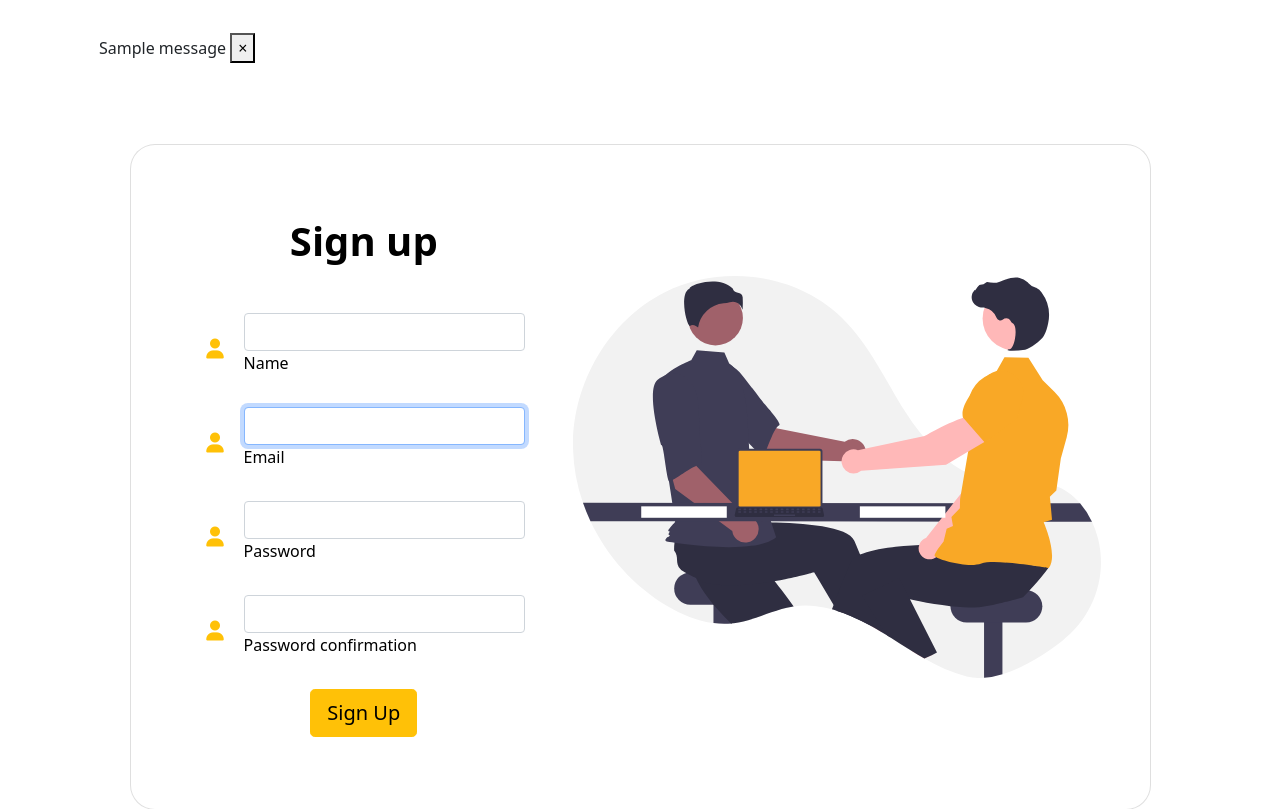
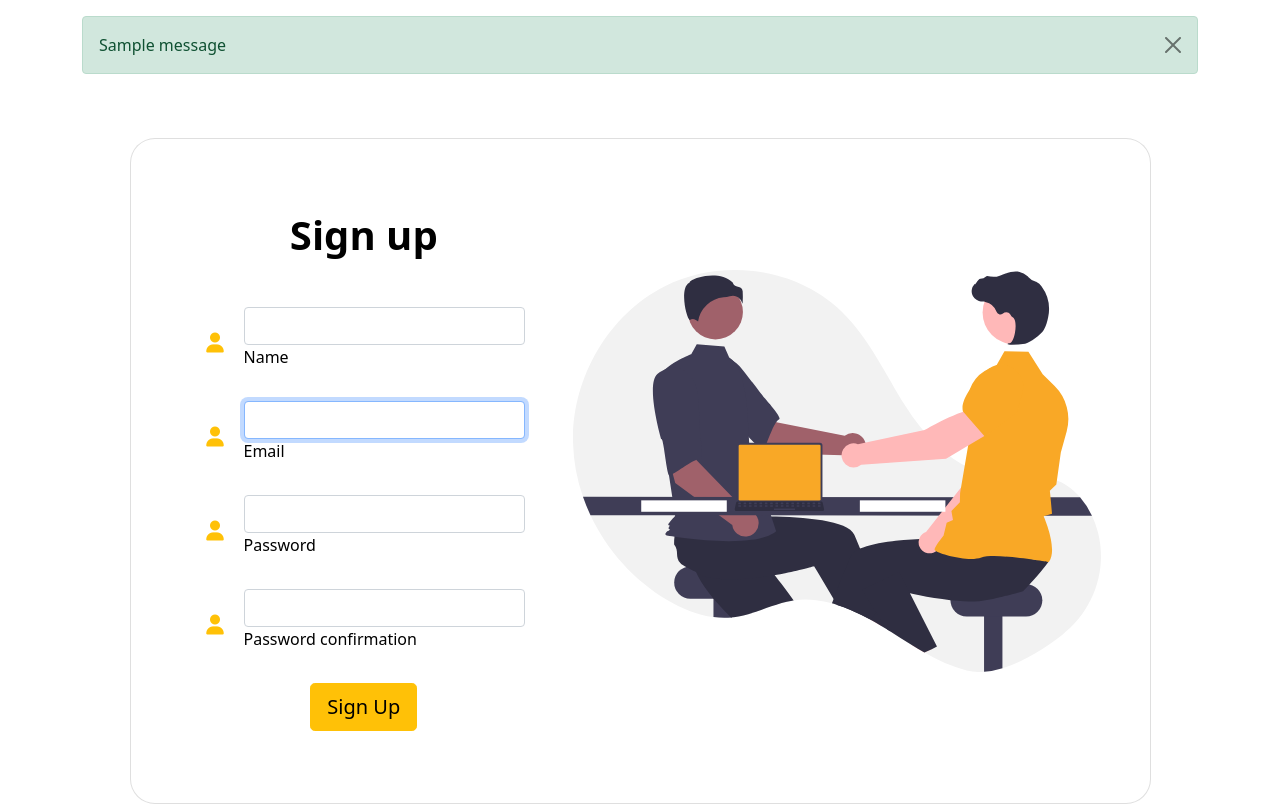
Before and after one commit to aesavas/JobHunter, a Django app: page /auth/sign-up/ in a window 1280 px wide. Shown: the part 56-865 px from the top of the page. Run offline with Django 3.2, Linux system fonts and the light colour scheme; tables that the repository leaves empty hold one stand-in row (values such as "Sample post"); one stand-in notice (Sample message) is shown; some libraries are stand-ins or nearby versions.

Commit message:
Message tag problem solved.

```diff
--- a/app/templates/includes/base.html
+++ b/app/templates/includes/base.html
@@ -27,11 +27,9 @@
     {% if messages %}
     <div class="container mt-3">
         {% for message in messages %}
-        <div class="alert alert-dismissible fade show" role="alert">
+        <div class="alert {{message.tags}} alert-dismissible fade show" role="alert">
             {{message}}
-            <button type="button" class="close" data-dismiss="alert" aria-label="Close">
-                <span aria-hidden="true">&times;</span>
-            </button>
+            <button type="button" class="btn-close" data-bs-dismiss="alert" aria-label="Close"></button>
         </div>
         {% endfor %}
     </div>
```
